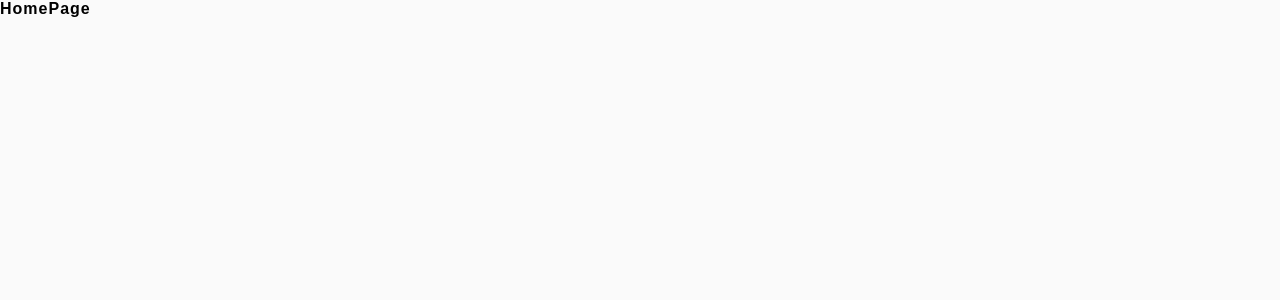
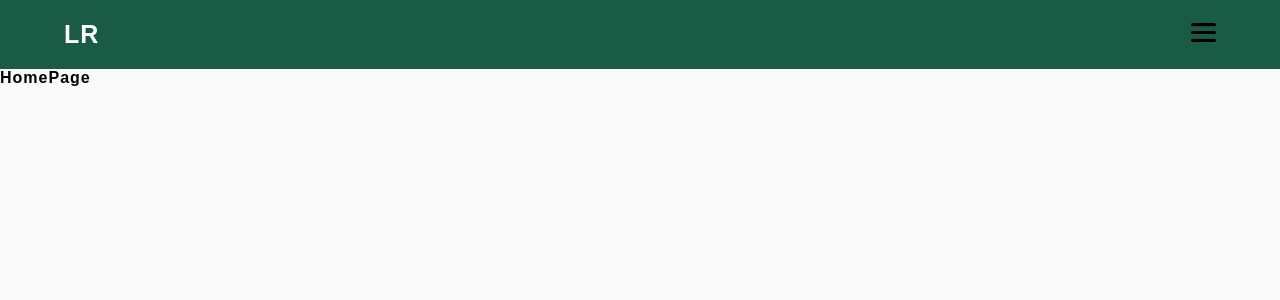
Before and after one commit to LRegalado1996/cover_letter, a React (Create React App) app: page / in a window 1280 px wide. Shown: the top 300 px of the page. Built offline with nearby package versions, Linux system fonts and the light colour scheme.

Commit message:
create header component

```diff
--- a/src/App.js
+++ b/src/App.js
@@ -1,4 +1,4 @@
-import { BrowserRouter, Routes, Route, Link } from "react-router-dom";
+import { BrowserRouter, Routes, Route } from "react-router-dom";
 
 import {
   HomePage,
@@ -7,15 +7,20 @@ import {
   ReactKonvaPage,
 } from "./Pages";
 
+import { Header } from "./Components";
+
 function App() {
   return (
     <div className="App">
-      <header className="App-header"></header>
       <BrowserRouter>
+        <Header />
         <Routes>
           <Route path="/" element={<HomePage />} />
           <Route path="/SimpleFormPage" element={<SimpleFormPage />} />
-        <Route path="/ConnectWithExternalApiPage" element={<ConnectWithExternalApiPage />} />
+          <Route
+            path="/ConnectWithExternalApiPage"
+            element={<ConnectWithExternalApiPage />}
+          />
           <Route path="/ReactKonvaPage" element={<ReactKonvaPage />} />
           <Route path="*" element={<HomePage />} />
         </Routes>
--- /dev/null
+++ b/src/Components/Header/index.jsx
@@ -0,0 +1,43 @@
+import React, { useState } from "react";
+import { Link } from "react-router-dom";
+import "./style.scss";
+
+import menuImg from "../../Assets/icons/menu.png";
+
+const Header = () => {
+  const [isMenuOpen, setIsMenuOpen] = useState(false);
+
+  const toggleMenu = () => {
+    setIsMenuOpen(!isMenuOpen);
+  };
+
+  return (
+    <header>
+      <nav>
+        <div className="logo">
+          <Link to={"/"}>
+            <h1>LR</h1>
+          </Link>
+        </div>
+        <div className="menu">
+          <img src={menuImg} alt="menu icon" onClick={toggleMenu} />
+          <ul className={`menu-toggle ${isMenuOpen ? "open" : ""}`}>
+            <li>
+              <Link to={"/SimpleFormPage"}>Simple form</Link>
+            </li>
+            <li>
+              <Link to={"/ConnectWithExternalApiPage"}>
+                Connect with external api
+              </Link>
+            </li>
+            <li>
+              <Link to={"/ReactKonvaPage"}>React-konva</Link>
+            </li>
+          </ul>
+        </div>
+      </nav>
+    </header>
+  );
+};
+
+export default Header;
--- /dev/null
+++ b/src/Components/Header/style.scss
@@ -0,0 +1,58 @@
+@import "../../Assets/variables";
+
+header {
+  background-color: $firstColor;
+  color: $white;
+
+  nav {
+    width: 90%;
+    margin: 0px auto;
+    padding: 20px;
+    display: flex;
+    justify-content: space-between;
+    align-items: center;
+
+    .logo {
+      h1 {
+        font-size: 25px;
+      }
+    }
+
+    .menu {
+      img {
+        width: 25px;
+      }
+
+      .menu-toggle {
+        cursor: pointer;
+        height: 0px;
+        transition: 0.5s;
+        position: absolute;
+        top: 60px;
+        right: 0;
+        width: 100%;
+        text-align: right;
+        z-index: 1;
+        background-color: $white;
+        overflow: hidden;
+
+        li {
+          width: 90%;
+          margin: 10px auto;
+          a {
+            color: $firstColor;
+          }
+        }
+
+        &.open {
+          height: 100px;
+        }
+      }
+    }
+
+    a:-webkit-any-link {
+      color: $white;
+      text-decoration: none;
+    }
+  }
+}
--- /dev/null
+++ b/src/Components/index.jsx
@@ -0,0 +1 @@
+export { default as Header } from './Header';
--- a/src/assets/variables.scss
+++ b/src/assets/variables.scss
@@ -1,5 +1,7 @@
 //Variables colors
+$white: #fff;
 $backgroundColor: #fafafa;
+$firstColor: #1a5b46;
 
 //Variables Fonts
 $defaultTextSize : 16px;
```
Also changed, not shown: src/assets/icons/menu.png (added). Lines whose indentation alone changed are shown as unchanged.
